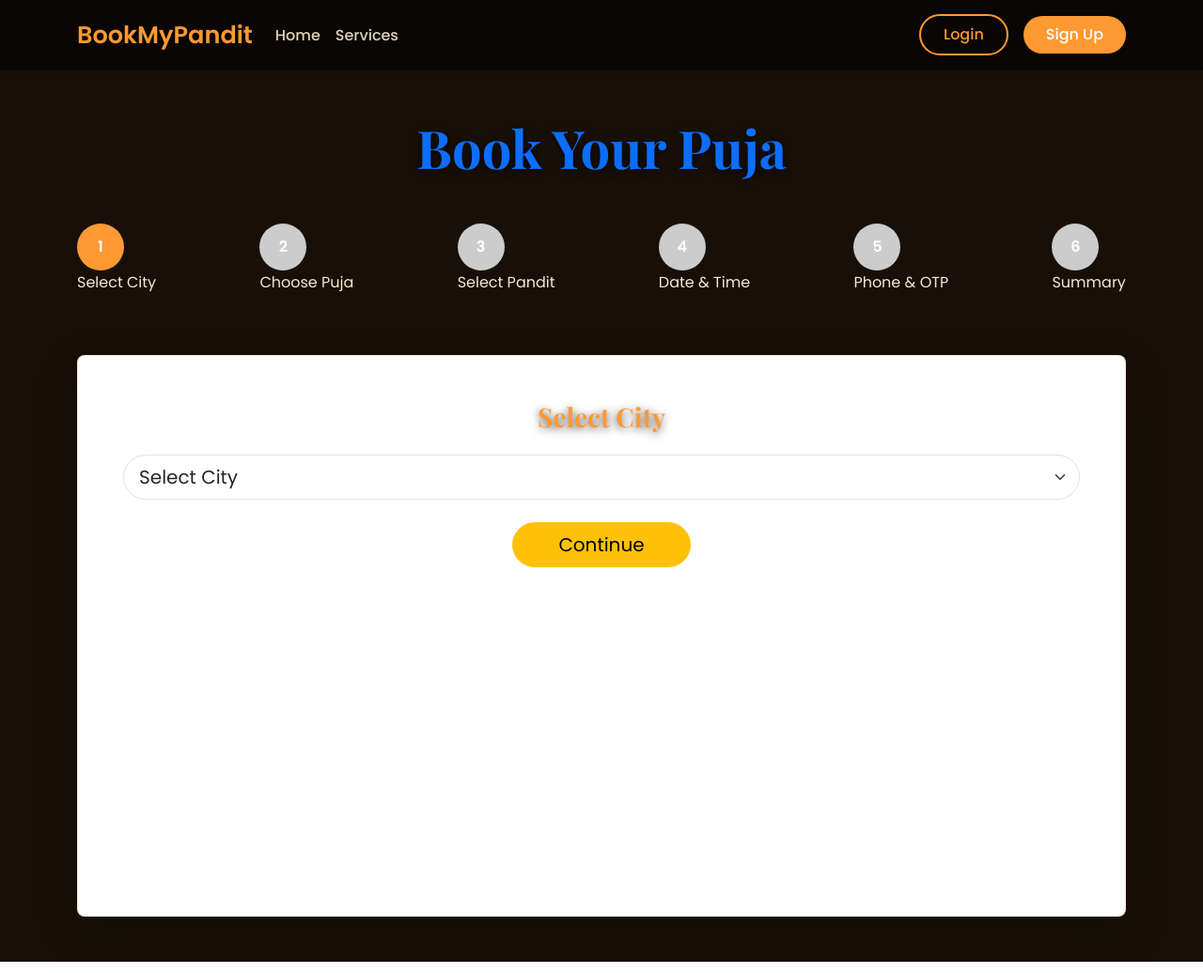
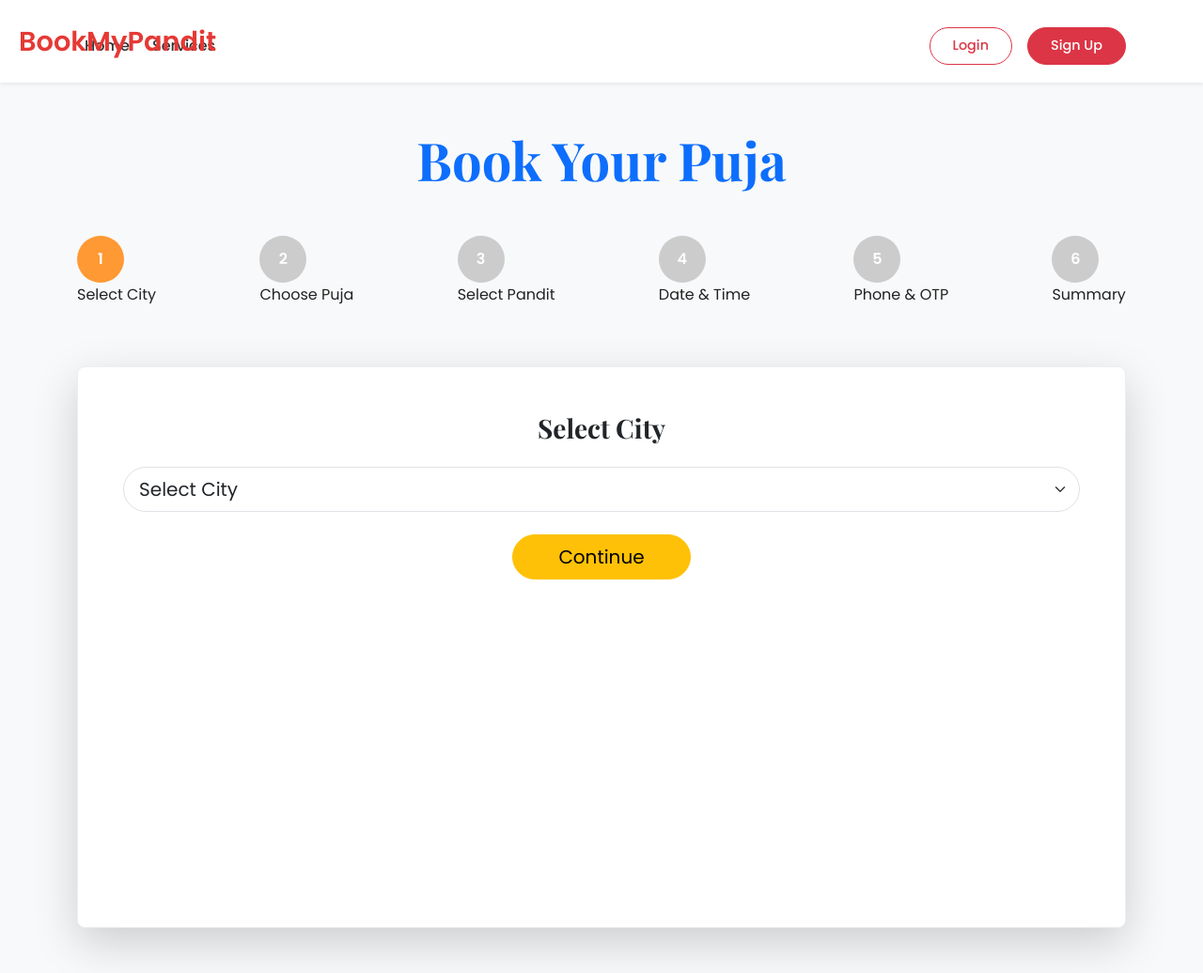
Before and after one commit to bhattanant82-rgb/PanditGo, a PHP site: page /book-pandit.html in a window 1280 px wide. Shown: the whole page at 94% size. Run offline with PHP 8.4, Linux system fonts and the light colour scheme; some libraries are stand-ins or nearby versions.

Commit message:
css update

```diff
--- a/style.css
+++ b/style.css
@@ -1,206 +1,215 @@
-/* =====================================================
-   GLOBAL – MOBILE FIRST PREMIUM SPIRITUAL THEME
-===================================================== */
+/* ===================== RESET ===================== */
 * {
     margin: 0;
     padding: 0;
     box-sizing: border-box;
 }
 
+html, body {
+    width: 100%;
+    overflow-x: hidden;
+}
+
 body {
     font-family: 'Poppins', sans-serif;
-    background: #0a0705;
-    color: #f5e8d3;
-    overflow-x: hidden;
+    background: #fff;
+    color: #222;
     line-height: 1.6;
 }
 
+/* ===================== HEADINGS ===================== */
 h1, h2, h3, h4, h5 {
     font-family: 'Playfair Display', serif;
-    color: #FF9933;
-    text-shadow: 0 2px 10px rgba(0,0,0,0.7);
 }
 
-/* =====================================================
-   NAVBAR – MOBILE FIRST
-===================================================== */
+/* ===================== NAVBAR (MOBILE FIRST) ===================== */
 .navbar {
-    background: rgba(10,7,5,0.96) !important;
-    backdrop-filter: blur(10px);
-    padding: 12px 15px;
+    background: #fff !important;
+    padding: 10px 14px;
+    box-shadow: 0 2px 10px rgba(0,0,0,0.08);
 }
 
 .navbar-brand {
-    font-size: 1.6rem;
+    font-size: 1.4rem;
     font-weight: 700;
-    color: #FF9933 !important;
+    color: #e53935 !important;
+    position: static !important;
+}
+
+.navbar-toggler {
+    border: none;
+}
+
+.navbar-collapse {
+    margin-top: 10px;
+}
+
+.navbar-nav {
+    gap: 8px;
 }
 
 .nav-link {
-    color: #e0d4b8 !important;
     font-weight: 500;
-    text-align: center;
-    padding: 10px 0;
+    color: #333 !important;
 }
 
-.nav-link:hover {
-    color: #FF9933 !important;
+/* Login / Signup mobile */
+.navbar .btn {
+    font-size: 0.9rem;
+    padding: 8px 18px;
+    border-radius: 30px;
 }
 
-/* Auth Buttons */
-.btn-danger {
-    background: #FF9933;
-    border: none;
-    border-radius: 50px;
-    padding: 8px 20px;
-    font-weight: 600;
-}
-
-.btn-outline-danger {
-    border: 2px solid #FF9933;
-    color: #FF9933;
-    border-radius: 50px;
-    padding: 8px 20px;
-}
-
-/* =====================================================
-   HERO – MOBILE FIRST (MOST IMPORTANT)
-===================================================== */
+/* ===================== HERO (MOBILE FIRST) ===================== */
 .hero {
-    min-height: 100vh;
-    padding: 90px 15px 60px;
-    background:
-        linear-gradient(rgba(10,7,5,0.85), rgba(10,7,5,0.95)),
-        url('https://images.unsplash.com/photo-1600585154340-be6161a56a0c?auto=format&fit=crop&w=1200&q=80')
-        center/cover no-repeat;
+    min-height: auto;
+    padding: 110px 16px 80px;
     text-align: center;
-    display: flex;
-    align-items: center;
-    justify-content: center;
+    background: linear-gradient(135deg, #4B0000, #8B0000, #FF6A00);
 }
 
 .hero h1 {
-    font-size: 2.4rem;
-    margin-bottom: 20px;
+    font-size: 2.2rem;
+    line-height: 1.25;
+    font-weight: 700;
+    color: #FFD700;
+    margin-bottom: 16px;
 }
 
 .hero p {
-    font-size: 1.05rem;
-    color: #e0d4b8;
-    margin-bottom: 35px;
+    font-size: 0.95rem;
+    color: #f5e8d3;
+    margin-bottom: 26px;
 }
 
-/* HERO BUTTONS – STACKED ON MOBILE */
-.btn-premium,
-.btn-outline-premium {
+/* Hero buttons */
+.hero .btn-premium,
+.hero .btn-outline-premium {
     width: 100%;
-    padding: 14px 20px;
-    border-radius: 60px;
-    font-size: 1.1rem;
-    font-weight: 600;
-    margin-bottom: 12px;
+    max-width: 320px;
+    margin: 0 auto;
+    font-size: 1rem;
+    padding: 14px 24px;
+    border-radius: 40px;
 }
 
-/* Premium Filled */
 .btn-premium {
-    background: linear-gradient(90deg, #FF9933, #FFB066);
-    color: #0f0c0a;
-    box-shadow: 0 10px 25px rgba(255,153,51,0.5);
+    background: #FFB703;
+    color: #111;
+    font-weight: 700;
+    border: none;
 }
 
-/* Premium Outline */
 .btn-outline-premium {
-    border: 2px solid #FF9933;
-    color: #FF9933;
+    border: 2px solid #FFB703;
+    color: #FFB703;
     background: transparent;
 }
 
-/* REMOVE HEAVY EFFECTS ON MOBILE */
-.sparkle {
+/* Button stack */
+.hero .d-flex {
+    flex-direction: column;
+    gap: 14px;
+}
+
+/* ===================== SERVICES ===================== */
+section {
+    padding: 50px 16px;
+}
+
+.card {
+    border-radius: 14px;
+    padding: 18px;
+    background: #fff;
+    border: 1px solid #eee;
+    font-size: 0.95rem;
+    text-align: center;
+}
+
+/* ===================== HOW IT WORKS (MOBILE) ===================== */
+.how-it-works,
+#how-it-works {
+    text-align: center;
+}
+
+.how-it-works img {
+    width: 70px;
+    margin-bottom: 10px;
+}
+
+.how-it-works .arrow {
     display: none;
 }
 
-/* =====================================================
-   SECTIONS
-===================================================== */
-section {
-    padding: 60px 15px;
+.how-it-works h5 {
+    font-size: 1rem;
 }
 
-.bg-light {
-    background: rgba(255,153,51,0.06) !important;
+.how-it-works p {
+    font-size: 0.85rem;
 }
 
-/* CARDS */
-.card {
-    background: rgba(15,12,10,0.85);
-    border: 1px solid rgba(255,153,51,0.25);
+/* ===================== STATS ===================== */
+.stats-box {
+    padding: 20px;
     border-radius: 16px;
-    color: #f5e8d3;
-    padding: 25px;
+    background: #fff;
+    box-shadow: 0 6px 20px rgba(0,0,0,0.08);
 }
 
-/* =====================================================
-   FOOTER – MOBILE FIRST
-===================================================== */
+.stats-box h2 {
+    font-size: 1.4rem;
+    color: #FF9800;
+}
+
+/* ===================== FOOTER ===================== */
 footer {
     text-align: center;
+    padding: 40px 16px;
 }
 
-footer h5, footer h3 {
-    color: #FF9933;
+footer h5 {
+    font-size: 1rem;
 }
 
-footer .row > div {
-    margin-bottom: 25px;
+footer p, footer a {
+    font-size: 0.85rem;
 }
 
-/* =====================================================
-   DESKTOP ENHANCEMENTS (ONLY WHEN SCREEN BIG)
-===================================================== */
+/* ===================== DESKTOP ENHANCEMENTS ===================== */
 @media (min-width: 992px) {
 
+    .navbar {
+        padding: 18px 0;
+    }
+
+    .navbar-brand {
+        font-size: 1.8rem;
+        position: absolute !important;
+        left: 20px;
+    }
+
     .hero {
-        background-attachment: fixed;
+        min-height: 100vh;
+        padding: 0;
+        display: flex;
+        align-items: center;
+        justify-content: center;
     }
 
     .hero h1 {
-        font-size: 5.5rem;
+        font-size: 5rem;
     }
 
     .hero p {
         font-size: 1.4rem;
-        max-width: 900px;
-        margin: auto;
     }
 
-    .btn-premium,
-    .btn-outline-premium {
-        width: auto;
-        padding: 20px 60px;
-        font-size: 1.5rem;
-        margin-bottom: 0;
-    }
-
-    .sparkle {
-        display: block;
-        position: absolute;
-        font-size: 3rem;
-        color: #FF9933;
-        opacity: 0.6;
-        animation: twinkle 12s infinite;
-    }
-
-    @keyframes twinkle {
-        0%,100% { opacity: 0.4; transform: scale(0.9); }
-        50% { opacity: 1; transform: scale(1.3); }
+    .hero .d-flex {
+        flex-direction: row;
     }
 
     section {
-        padding: 100px 0;
-    }
-
-    footer {
-        text-align: left;
+        padding: 90px 0;
     }
 }
```
